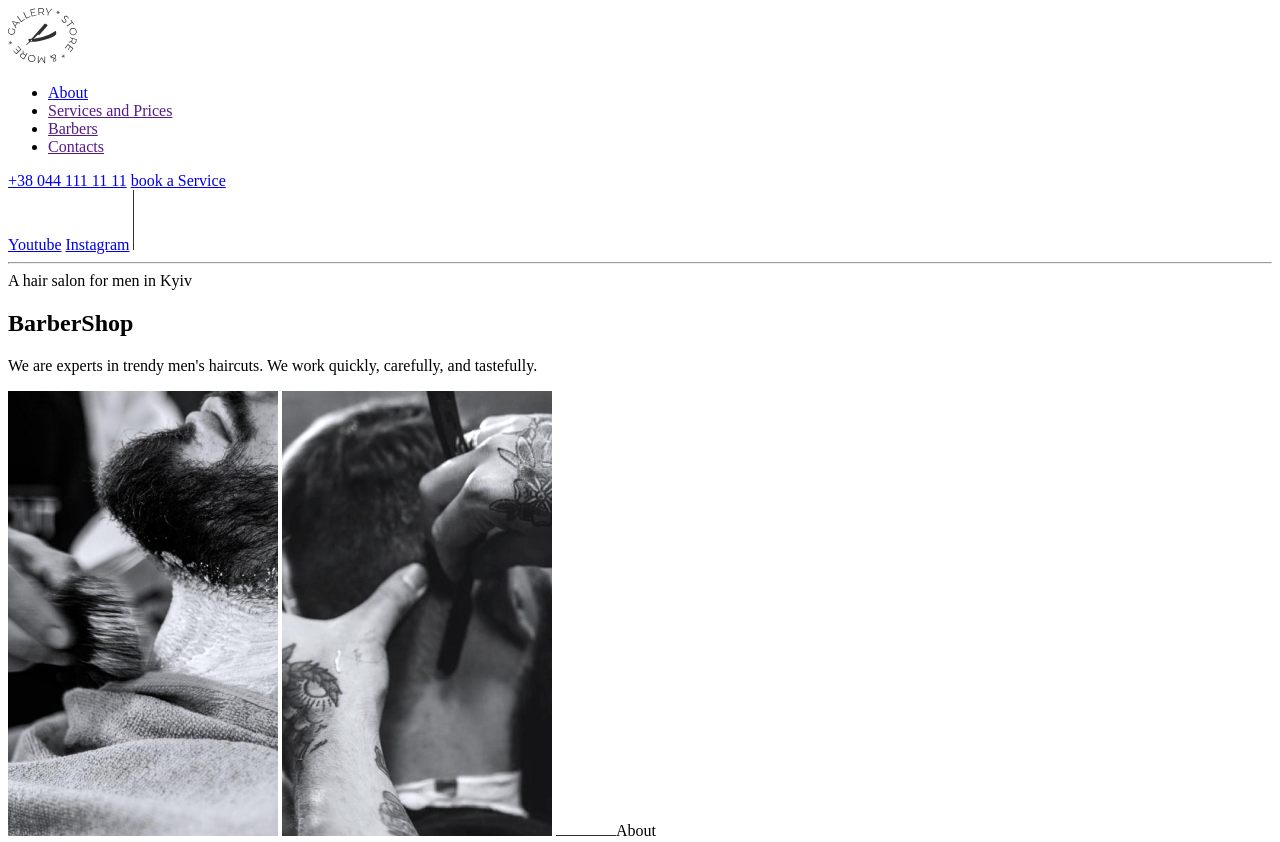
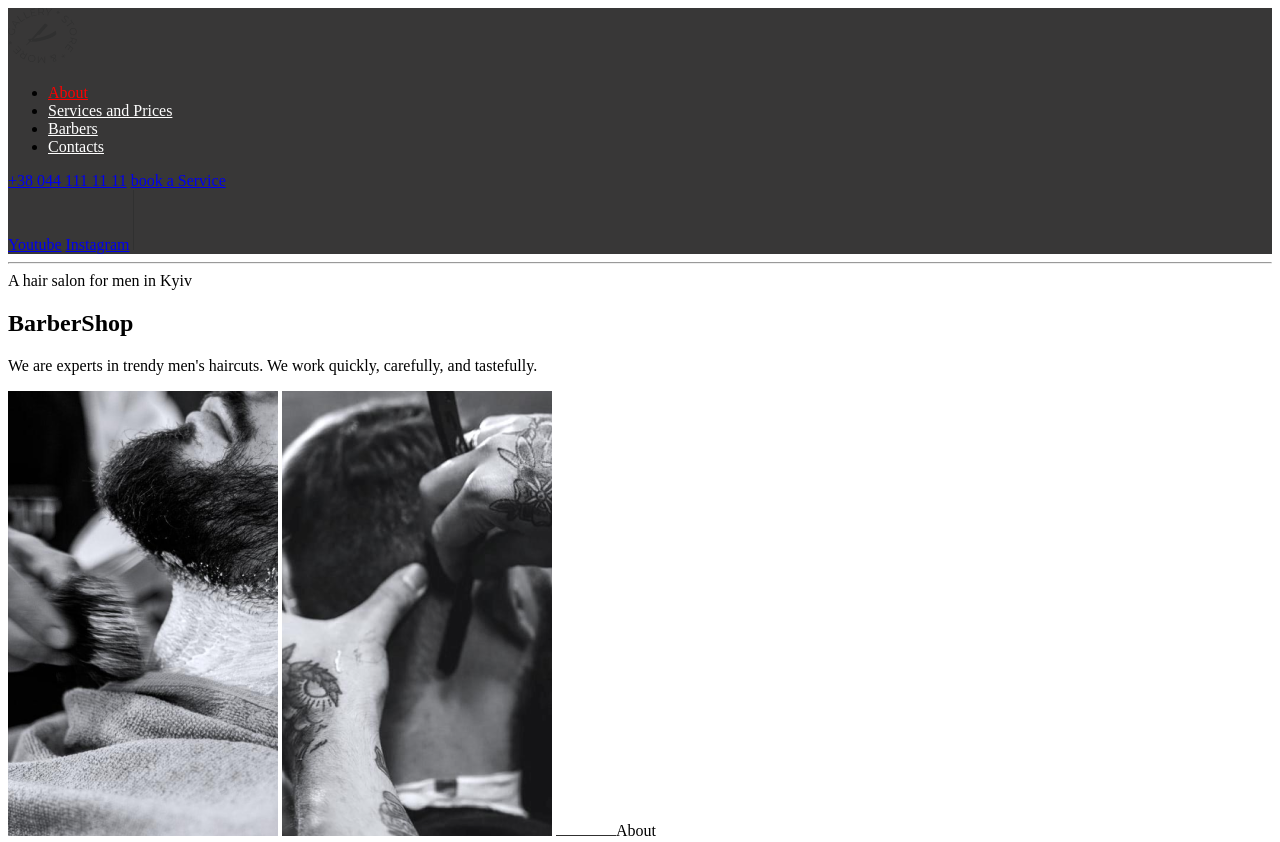
Before and after one commit to NituAlexandru/html-css-lesson-2-module-1, a plain HTML site: page index.html in a window 1280 px wide. Shown: the top 842 px of the page. Drawn offline with Linux system fonts and the light colour scheme.

Commit message:
update 1

```diff
--- a/index.html
+++ b/index.html
@@ -4,15 +4,16 @@
     <meta charset="UTF-8" />
     <meta name="viewport" content="width=device-width, initial-scale=1.0" />
     <title>Barbershop</title>
+    <link rel="stylesheet" href="./style.css" />
   </head>
   <body>
-    <header>
+    <header class="global-header">
       <a href="index.html"
         ><img src="images/logo.svg" alt="Barbershop logo"
       /></a>
-      <nav>
+      <nav class="main-navigation">
         <ul>
-          <li><a href="about.html">About</a></li>
+          <li><a href="about.html" class="active">About</a></li>
           <li><a href="">Services and Prices</a></li>
           <li><a href="">Barbers</a></li>
           <li><a href="">Contacts</a></li>
--- /dev/null
+++ b/style.css
@@ -0,0 +1,16 @@
+:root {
+  --link-color: #ffffff;
+}
+
+.global-header {
+  background-color: #383737;
+}
+
+.global-header .main-navigation a,
+.global-header .main-navigation a:visited {
+  color: var(--link-color);
+}
+
+.global-header .main-navigation a.active {
+  color: red;
+}
```
